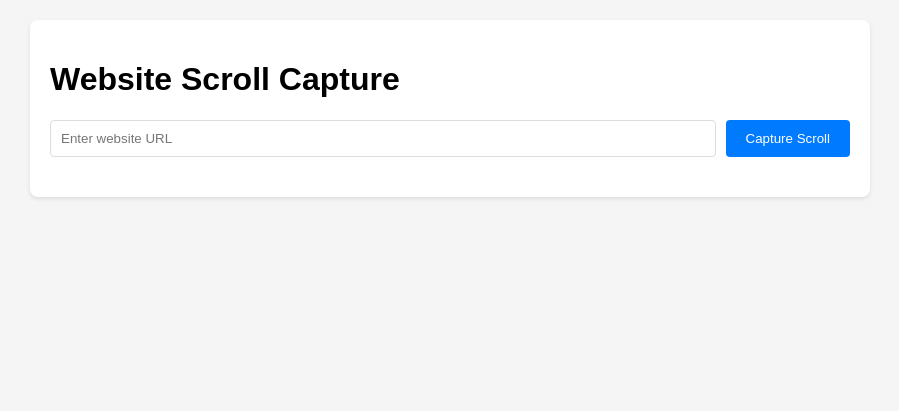
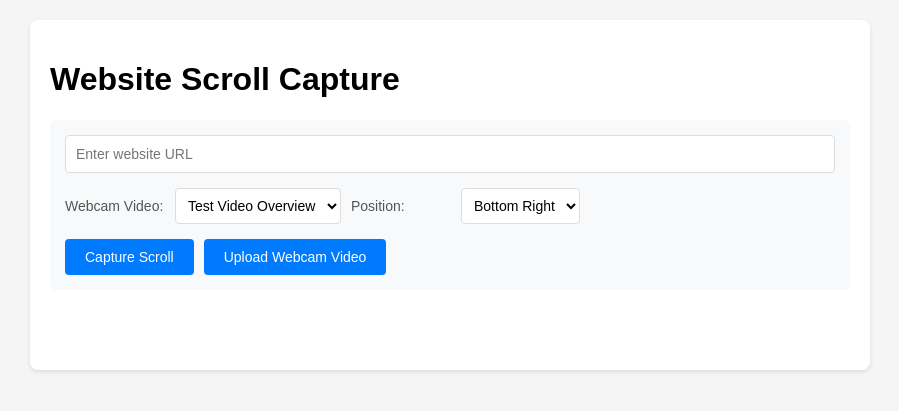
Before and after one commit to dustin146/websiteScroll, a Flask app: page / in a window 1280 px wide. Shown: the top 411 px of the page, without its empty margins (190-1089 px from the left). Run offline with Flask 3, Linux system fonts and the light colour scheme.

Commit message:
Added webcam video overlay functionality
- Added support for webcam video overlay in corner
- Implemented video upload functionality
- Added position selection (top/bottom, left/right)
- Updated UI with improved settings panel
- Added status messages and error handling
- Improved scrolling behavior and timing

```diff
--- a/app.py
+++ b/app.py
@@ -1,4 +1,5 @@
 from flask import Flask, render_template, request, jsonify, send_from_directory
+from werkzeug.utils import secure_filename
 from playwright.sync_api import sync_playwright
 import cv2
 import numpy as np
@@ -18,23 +19,60 @@ def capture_frame(page):
     screenshot = page.screenshot(full_page=False)
     return cv2.imdecode(np.frombuffer(screenshot, np.uint8), cv2.IMREAD_COLOR)
 
-def overlay_frame(frame, overlay):
-    # Resize overlay if needed to match frame dimensions
-    if overlay.shape[:2] != frame.shape[:2]:
-        overlay = cv2.resize(overlay, (frame.shape[1], frame.shape[0]))
+def add_webcam_overlay(frame, webcam_frame, position='bottom-right', size_ratio=0.25):
+    """Add webcam overlay to the frame in the specified position"""
+    if webcam_frame is None:
+        return frame
 
-    # Create a mask for transparent pixels (assuming overlay has alpha channel)
-    if overlay.shape[2] == 4:  # If overlay has alpha channel
-        alpha = overlay[:, :, 3] / 255.0
-        alpha = np.stack([alpha] * 3, axis=-1)
-        overlay_rgb = overlay[:, :, :3]
+    frame_h, frame_w = frame.shape[:2]
+    webcam_h, webcam_w = webcam_frame.shape[:2]
 
-        # Blend the images
-        blended = overlay_rgb * alpha + frame * (1 - alpha)
-        return blended.astype(np.uint8)
-    else:
-        # If no alpha channel, use simple overlay
-        return cv2.addWeighted(frame, 0.8, overlay, 0.2, 0)
+    # Calculate new size for webcam frame (25% of main frame by default)
+    new_webcam_w = int(frame_w * size_ratio)
+    new_webcam_h = int(webcam_h * (new_webcam_w / webcam_w))
+
+    # Resize webcam frame
+    webcam_resized = cv2.resize(webcam_frame, (new_webcam_w, new_webcam_h))
+
+    # Calculate position
+    if position == 'bottom-right':
+        x = frame_w - new_webcam_w - 20  # 20px padding
+        y = frame_h - new_webcam_h - 20
+    elif position == 'bottom-left':
+        x = 20
+        y = frame_h - new_webcam_h - 20
+    elif position == 'top-right':
+        x = frame_w - new_webcam_w - 20
+        y = 20
+    else:  # top-left
+        x = 20
+        y = 20
+
+    # Create mask for rounded corners
+    mask = np.zeros((new_webcam_h, new_webcam_w), dtype=np.uint8)
+    cv2.rectangle(mask, (0, 0), (new_webcam_w, new_webcam_h), 255, -1)
+    radius = 15
+    cv2.rectangle(mask, (0, 0), (radius*2, radius*2), 0, -1)
+    cv2.circle(mask, (radius, radius), radius, 255, -1)
+    cv2.rectangle(mask, (new_webcam_w-radius*2, 0), (new_webcam_w, radius*2), 0, -1)
+    cv2.circle(mask, (new_webcam_w-radius, radius), radius, 255, -1)
+    cv2.rectangle(mask, (0, new_webcam_h-radius*2), (radius*2, new_webcam_h), 0, -1)
+    cv2.circle(mask, (radius, new_webcam_h-radius), radius, 255, -1)
+    cv2.rectangle(mask, (new_webcam_w-radius*2, new_webcam_h-radius*2), (new_webcam_w, new_webcam_h), 0, -1)
+    cv2.circle(mask, (new_webcam_w-radius, new_webcam_h-radius), radius, 255, -1)
+
+    # Add slight shadow
+    shadow = np.zeros_like(frame)
+    shadow[y+5:y+new_webcam_h+5, x+5:x+new_webcam_w+5] = [0, 0, 0]
+    frame = cv2.addWeighted(frame, 1, shadow, 0.5, 0)
+
+    # Add webcam overlay using the mask
+    roi = frame[y:y+new_webcam_h, x:x+new_webcam_w]
+    roi_bg = cv2.bitwise_and(roi, roi, mask=cv2.bitwise_not(mask))
+    roi_fg = cv2.bitwise_and(webcam_resized, webcam_resized, mask=mask)
+    frame[y:y+new_webcam_h, x:x+new_webcam_w] = cv2.add(roi_bg, roi_fg)
+
+    return frame
 
 def smooth_scroll(page, start_pos, end_pos, steps=20, delay=0.05):
     frames = []
@@ -43,24 +81,28 @@ def smooth_scroll(page, start_pos, end_pos, steps=20, delay=0.05):
     for i in range(steps + 1):
         current = start_pos + (step_size * i)
         page.evaluate(f'window.scrollTo(0, {current})')
-        time.sleep(delay)  # Add small random delay for natural feel
+        time.sleep(delay)
         frames.append(capture_frame(page))
 
     return frames
 
-def capture_scrolling_video(url):
+def capture_scrolling_video(url, webcam_video_path=None, position='bottom-right'):
     with sync_playwright() as p:
         browser = p.chromium.launch()
         context = browser.new_context(viewport={'width': 1280, 'height': 720})
         page = context.new_page()
 
         try:
-            # Load the overlay image
-            overlay_path = os.path.join(ASSETS_DIR, 'overlay.png')
-            if os.path.exists(overlay_path):
-                overlay = cv2.imread(overlay_path, cv2.IMREAD_UNCHANGED)
-            else:
-                overlay = None
+            # Load the webcam video if provided
+            webcam_frames = []
+            if webcam_video_path and os.path.exists(webcam_video_path):
+                webcam_cap = cv2.VideoCapture(webcam_video_path)
+                while True:
+                    ret, frame = webcam_cap.read()
+                    if not ret:
+                        break
+                    webcam_frames.append(frame)
+                webcam_cap.release()
 
             # Navigate to the URL with a timeout
             page.goto(url, wait_until='networkidle', timeout=30000)
@@ -70,41 +112,55 @@ def capture_scrolling_video(url):
             viewport_height = page.viewport_size['height']
 
             frames = []
+            webcam_frame_idx = 0
+            total_webcam_frames = len(webcam_frames)
 
             # Initial pause at the top
-            for _ in range(10):  # Show top of page for ~0.5 seconds
+            for _ in range(10):
                 frame = capture_frame(page)
-                if overlay is not None:
-                    frame = overlay_frame(frame, overlay)
+                if webcam_frames:
+                    webcam_frame = webcam_frames[webcam_frame_idx % total_webcam_frames]
+                    frame = add_webcam_overlay(frame, webcam_frame, position)
+                    webcam_frame_idx += 1
                 frames.append(frame)
                 time.sleep(0.05)
 
             # Scroll halfway down
             halfway_point = page_height / 2
             scroll_frames = smooth_scroll(page, 0, halfway_point)
-            if overlay is not None:
-                scroll_frames = [overlay_frame(frame, overlay) for frame in scroll_frames]
-            frames.extend(scroll_frames)
+            for frame in scroll_frames:
+                if webcam_frames:
+                    webcam_frame = webcam_frames[webcam_frame_idx % total_webcam_frames]
+                    frame = add_webcam_overlay(frame, webcam_frame, position)
+                    webcam_frame_idx += 1
+                frames.append(frame)
 
             # Pause at halfway point
-            for _ in range(20):  # Pause for ~1 second
+            for _ in range(20):
                 frame = capture_frame(page)
-                if overlay is not None:
-                    frame = overlay_frame(frame, overlay)
+                if webcam_frames:
+                    webcam_frame = webcam_frames[webcam_frame_idx % total_webcam_frames]
+                    frame = add_webcam_overlay(frame, webcam_frame, position)
+                    webcam_frame_idx += 1
                 frames.append(frame)
                 time.sleep(0.05)
 
             # Scroll back to top
             scroll_frames = smooth_scroll(page, halfway_point, 0)
-            if overlay is not None:
-                scroll_frames = [overlay_frame(frame, overlay) for frame in scroll_frames]
-            frames.extend(scroll_frames)
+            for frame in scroll_frames:
+                if webcam_frames:
+                    webcam_frame = webcam_frames[webcam_frame_idx % total_webcam_frames]
+                    frame = add_webcam_overlay(frame, webcam_frame, position)
+                    webcam_frame_idx += 1
+                frames.append(frame)
 
             # Final pause at the top
-            for _ in range(10):  # Show top of page for ~0.5 seconds
+            for _ in range(10):
                 frame = capture_frame(page)
-                if overlay is not None:
-                    frame = overlay_frame(frame, overlay)
+                if webcam_frames:
+                    webcam_frame = webcam_frames[webcam_frame_idx % total_webcam_frames]
+                    frame = add_webcam_overlay(frame, webcam_frame, position)
+                    webcam_frame_idx += 1
                 frames.append(frame)
                 time.sleep(0.05)
 
@@ -133,14 +189,36 @@ def capture_scrolling_video(url):
 def index():
     return render_template('index.html')
 
+@app.route('/upload_webcam', methods=['POST'])
+def upload_webcam():
+    if 'webcam' not in request.files:
+        return jsonify({'error': 'No webcam video provided'}), 400
+
+    file = request.files['webcam']
+    if file.filename == '':
+        return jsonify({'error': 'No selected file'}), 400
+
+    if file:
+        # Secure the filename
+        filename = secure_filename(file.filename)
+        # Save to assets directory
+        file_path = os.path.join(ASSETS_DIR, filename)
+        file.save(file_path)
+        return jsonify({'filename': filename})
+
+    return jsonify({'error': 'Failed to save file'}), 500
+
 @app.route('/capture', methods=['POST'])
 def capture():
     url = request.json.get('url')
+    webcam_video = request.json.get('webcam_video', 'default_webcam.mp4')
+    position = request.json.get('position', 'bottom-right')
+
     if not url:
         return jsonify({'error': 'URL is required'}), 400
 
     try:
-        video_path = capture_scrolling_video(url)
+        video_path = capture_scrolling_video(url, os.path.join(ASSETS_DIR, webcam_video), position)
         return jsonify({'video_path': video_path})
     except Exception as e:
         return jsonify({'error': str(e)}), 500
--- a/static/css/style.css
+++ b/static/css/style.css
@@ -14,10 +14,22 @@ body {
     box-shadow: 0 2px 4px rgba(0, 0, 0, 0.1);
 }
 
+.settings {
+    background-color: #f8f9fa;
+    padding: 15px;
+    border-radius: 6px;
+    margin-bottom: 20px;
+}
+
 .input-group {
     display: flex;
     gap: 10px;
-    margin-bottom: 20px;
+    margin-bottom: 15px;
+    align-items: center;
+}
+
+.input-group:last-child {
+    margin-bottom: 0;
 }
 
 input[type="url"] {
@@ -25,6 +37,21 @@ input[type="url"] {
     padding: 10px;
     border: 1px solid #ddd;
     border-radius: 4px;
+    font-size: 14px;
+}
+
+select {
+    padding: 8px;
+    border: 1px solid #ddd;
+    border-radius: 4px;
+    background-color: white;
+    font-size: 14px;
+}
+
+label {
+    font-size: 14px;
+    color: #555;
+    min-width: 100px;
 }
 
 button {
@@ -34,6 +61,8 @@ button {
     border: none;
     border-radius: 4px;
     cursor: pointer;
+    font-size: 14px;
+    transition: background-color 0.2s;
 }
 
 button:hover {
@@ -42,7 +71,21 @@ button:hover {
 
 .status {
     margin: 10px 0;
-    color: #666;
+    padding: 10px;
+    border-radius: 4px;
+    font-size: 14px;
+}
+
+.status.error {
+    background-color: #fff3f3;
+    color: #dc3545;
+    border: 1px solid #ffcdd2;
+}
+
+.status.success {
+    background-color: #f1f9f1;
+    color: #28a745;
+    border: 1px solid #c3e6cb;
 }
 
 .result {
--- a/static/js/main.js
+++ b/static/js/main.js
@@ -1,15 +1,50 @@
+async function handleWebcamUpload(event) {
+    const file = event.target.files[0];
+    if (!file) return;
+
+    const formData = new FormData();
+    formData.append('webcam', file);
+
+    try {
+        const response = await fetch('/upload_webcam', {
+            method: 'POST',
+            body: formData
+        });
+
+        if (response.ok) {
+            const data = await response.json();
+            const select = document.getElementById('webcamVideo');
+            const option = new Option(file.name, data.filename);
+            select.add(option);
+            select.value = data.filename;
+            updateStatus('Webcam video uploaded successfully!', 'success');
+        } else {
+            throw new Error('Failed to upload webcam video');
+        }
+    } catch (error) {
+        updateStatus('Error uploading webcam video: ' + error.message, 'error');
+    }
+}
+
+function updateStatus(message, type = '') {
+    const status = document.getElementById('status');
+    status.textContent = message;
+    status.className = 'status ' + type;
+}
+
 async function captureWebsite() {
     const urlInput = document.getElementById('urlInput');
-    const status = document.getElementById('status');
+    const webcamSelect = document.getElementById('webcamVideo');
+    const positionSelect = document.getElementById('webcamPosition');
     const video = document.getElementById('captureVideo');
 
     if (!urlInput.value) {
-        status.textContent = 'Please enter a valid URL';
+        updateStatus('Please enter a valid URL', 'error');
         return;
     }
 
     try {
-        status.textContent = 'Capturing website scroll... This may take a few moments.';
+        updateStatus('Capturing website scroll... This may take a few moments.');
         video.style.display = 'none';
 
         const response = await fetch('/capture', {
@@ -17,21 +52,25 @@ async function captureWebsite() {
             headers: {
                 'Content-Type': 'application/json',
             },
-            body: JSON.stringify({ url: urlInput.value })
+            body: JSON.stringify({
+                url: urlInput.value,
+                webcam_video: webcamSelect.value,
+                position: positionSelect.value
+            })
         });
 
         const data = await response.json();
 
         if (response.ok) {
-            status.textContent = 'Capture complete! Playing video...';
+            updateStatus('Capture complete!', 'success');
             video.src = data.video_path;
             video.style.display = 'block';
             video.play();
         } else {
-            status.textContent = 'Error: ' + data.error;
+            updateStatus('Error: ' + data.error, 'error');
         }
     } catch (error) {
-        status.textContent = 'Error: ' + error.message;
+        updateStatus('Error: ' + error.message, 'error');
         console.error('Error:', error);
     }
 }
--- a/templates/index.html
+++ b/templates/index.html
@@ -9,9 +9,28 @@
 <body>
     <div class="container">
         <h1>Website Scroll Capture</h1>
-        <div class="input-group">
-            <input type="url" id="urlInput" placeholder="Enter website URL" required>
-            <button onclick="captureWebsite()">Capture Scroll</button>
+        <div class="settings">
+            <div class="input-group">
+                <input type="url" id="urlInput" placeholder="Enter website URL" required>
+            </div>
+            <div class="input-group">
+                <label for="webcamVideo">Webcam Video:</label>
+                <select id="webcamVideo">
+                    <option value="Test Video Overview 🎥.mp4">Test Video Overview</option>
+                </select>
+                <label for="webcamPosition">Position:</label>
+                <select id="webcamPosition">
+                    <option value="bottom-right">Bottom Right</option>
+                    <option value="bottom-left">Bottom Left</option>
+                    <option value="top-right">Top Right</option>
+                    <option value="top-left">Top Left</option>
+                </select>
+            </div>
+            <div class="input-group">
+                <button onclick="captureWebsite()">Capture Scroll</button>
+                <button onclick="document.getElementById('webcamUpload').click()">Upload Webcam Video</button>
+                <input type="file" id="webcamUpload" accept="video/*" style="display: none" onchange="handleWebcamUpload(event)">
+            </div>
         </div>
         <div id="status" class="status"></div>
         <div id="result" class="result">
```
Also changed, not shown: static/assets/overlay.png (deleted).
